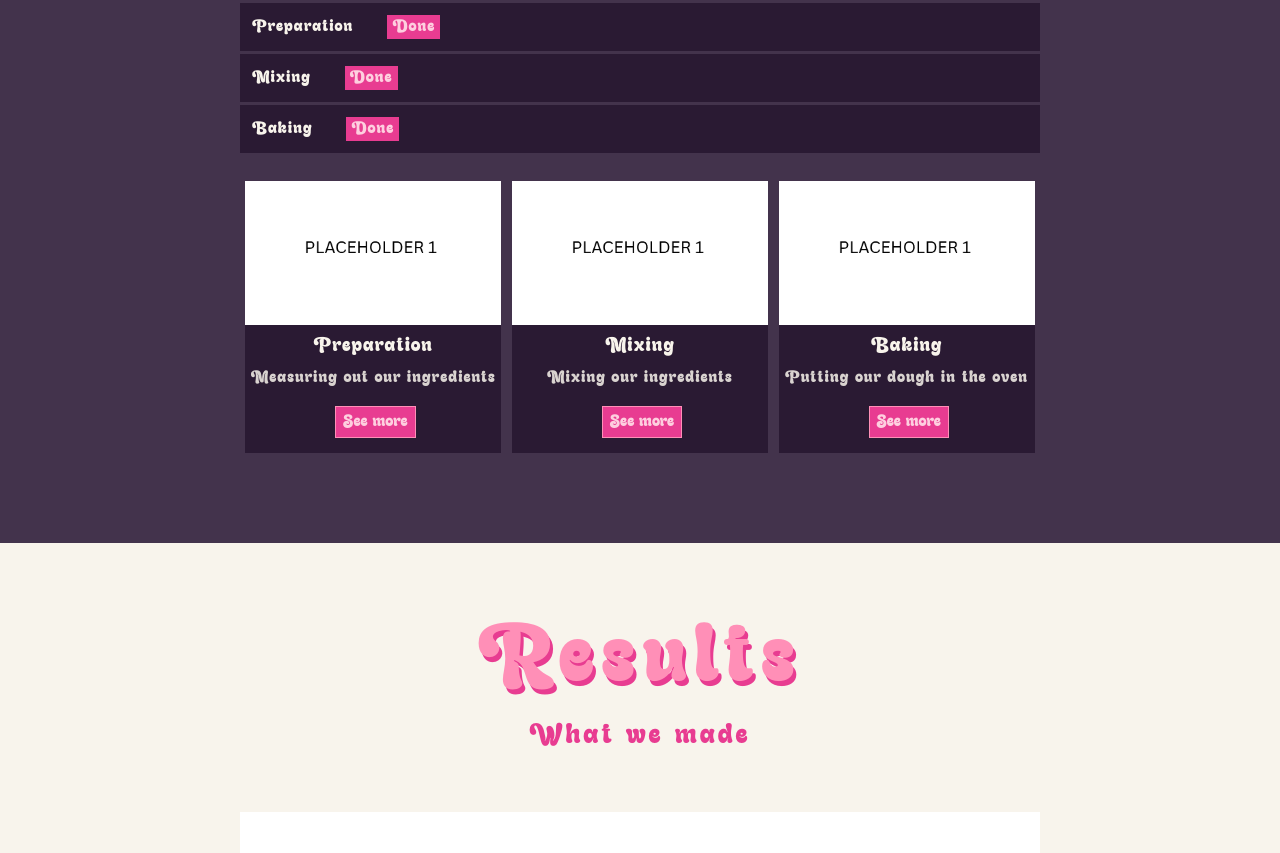
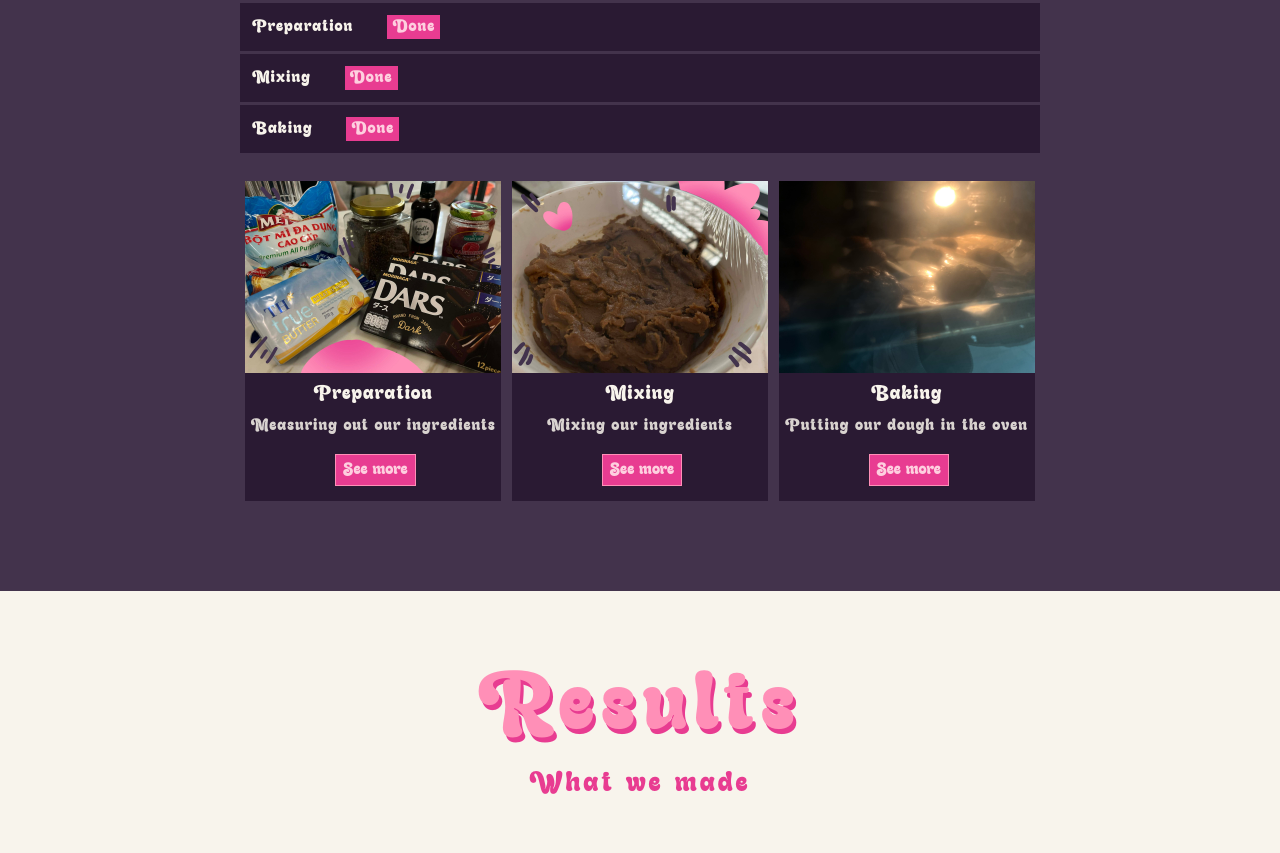
Before and after one commit to euyng/web12_12A2_Uyen-Duong-Linh_cookies, a plain HTML site: page index.html in a window 1280 px wide. Shown: the part 1947-2800 px from the top of the page. Drawn offline with nearby package versions, Linux system fonts and the light colour scheme.

Commit message:
updatedpics

```diff
--- a/index.html
+++ b/index.html
@@ -125,19 +125,19 @@
             </div>
             <div class="process-media">
                 <div class="process-images">
-                    <img src="img/p1.png" alt="">
+                    <img src="img/ingredients.jpg" alt="">
                     <h6>Preparation</h6>
                     <p>Measuring out our ingredients</p>
                     <button>See more</button>
                 </div>
                 <div class="process-images">
-                    <img src="img/p2.png" alt="">
+                    <img src="img/mixing.jpg" alt="">
                     <h6>Mixing</h6>
                     <p>Mixing our ingredients</p>
                     <button>See more</button>
                 </div>
                 <div class="process-images">
-                    <img src="img/p3.png" alt="">
+                    <img src="img/baking.jpg" alt="">
                     <h6>Baking</h6>
                     <p>Putting our dough in the oven</p>
                     <button>See more</button>
@@ -154,7 +154,7 @@
             <p>What we made</p>
         </div>
         <div class="cookiesresult">
-            <img src="/img/rp.png" alt="">
+            <img src="/img/results.png" alt="">
         </div>
         </a>
     </section>
```
Also changed, not shown: img/1.png (deleted), img/2.png (deleted), img/3.png (deleted), img/baking.jpg (added), img/ingredients.jpg (added), img/mixing.jpg (added), img/p1.png (deleted), img/p2.png (deleted), img/p3.png (deleted), img/results.jpg (added), img/rp.png (deleted).
